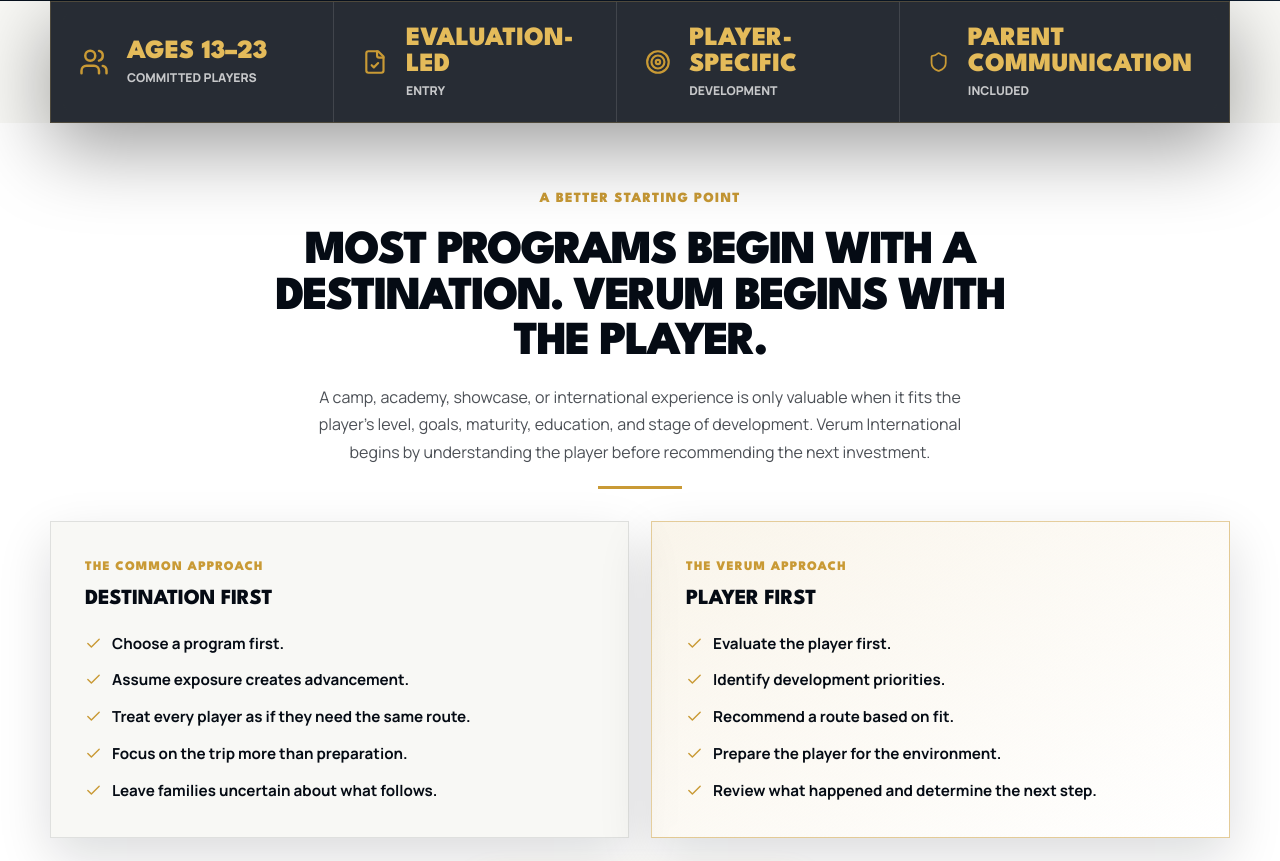
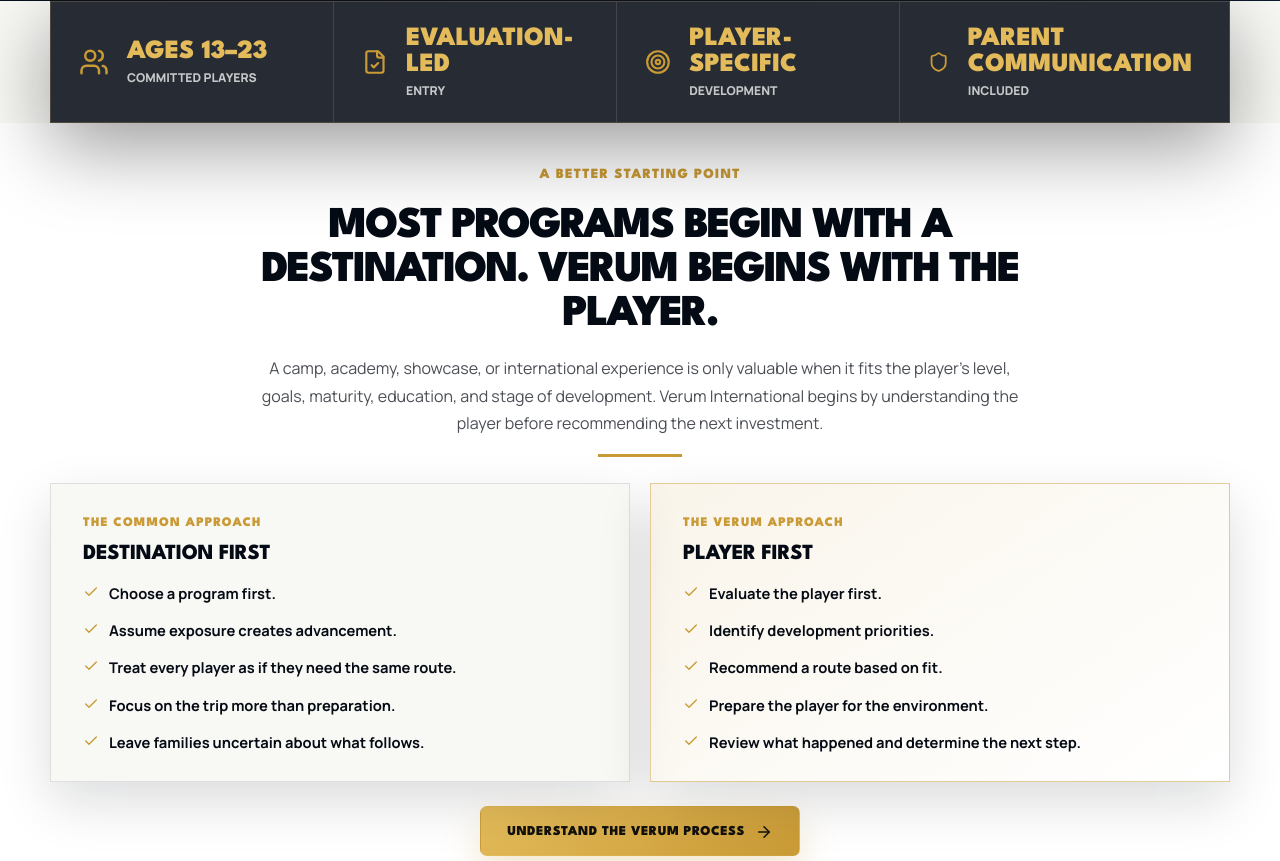
Before and after one commit to zionportal/veruminternational, a React (Vite) app: page / in a window 1280 px wide. Shown: the part 799-1660 px from the top of the page. Built offline with nearby package versions, Linux system fonts and the light colour scheme.

Commit message:
Fit comparison section in viewport

```diff
--- a/src/App.tsx
+++ b/src/App.tsx
@@ -281,7 +281,7 @@
   ];
 
   return (
-    <section id="about" className="section split-section">
+    <section id="about" className="section split-section competitive-section">
       <div className="container">
         <SectionIntro
           label="A better starting point"
--- a/src/styles.css
+++ b/src/styles.css
@@ -405,6 +405,62 @@
   border: 1px solid rgba(5, 11, 20, 0.1);
   background: var(--vi-ivory);
   box-shadow: var(--shadow-card);
+}
+
+.competitive-section {
+  padding-top: clamp(40px, 5vh, 52px);
+  padding-bottom: clamp(36px, 5vh, 48px);
+}
+
+.competitive-section .section-intro {
+  margin-bottom: 26px;
+}
+
+.competitive-section .section-intro h2 {
+  max-width: 860px;
+  margin-right: auto;
+  margin-left: auto;
+  font-size: clamp(2.75rem, 3.3vw, 3.75rem);
+  line-height: 1;
+}
+
+.competitive-section .section-intro p:not(.eyebrow) {
+  max-width: 800px;
+  margin-top: 18px;
+}
+
+.competitive-section .gold-rule {
+  margin-top: 14px;
+}
+
+.competitive-section .comparison-grid {
+  gap: 20px;
+  margin-bottom: 0;
+}
+
+.competitive-section .comparison-card {
+  padding: 28px 32px;
+}
+
+.competitive-section .comparison-card h3 {
+  margin-bottom: 18px;
+}
+
+.competitive-section .comparison-card ul {
+  gap: 15px;
+}
+
+.competitive-section .comparison-card li {
+  font-size: 0.92rem;
+}
+
+.competitive-section .comparison-card li svg {
+  width: 16px;
+  height: 16px;
+}
+
+.competitive-section .centered-button {
+  margin-top: 24px;
 }
 
 .comparison-card.verum-approach {
```
